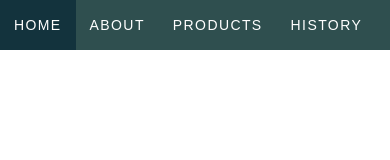
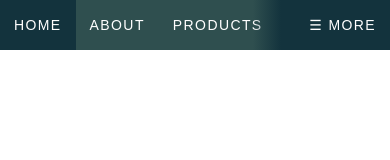
Before and after one commit to dwgrossberg/dynamicUI, a website built with webpack: page dist/index.html in a window 390 px wide. Built offline with nearby package versions, Linux system fonts and the light colour scheme.

Commit message:
Rework mobile menu to incorporate a nav tag for css linking

```diff
--- a/src/mobileMenu.js
+++ b/src/mobileMenu.js
@@ -2,49 +2,46 @@ const mobileMenu = (() => {
   let mobileMenuDOM;
   const setMobileMenuDOM = (elemID) => {
     mobileMenuDOM = document.getElementById(`${elemID}`);
-    mobileMenuDOM.style.overflow = "hidden";
   };
 
-  const menuUL = document.createElement("ul");
-  menuUL.style.minWidth = "fit-content";
-  menuUL.style.listStyle = "none";
-  menuUL.style.boxSizing = "border-box";
-  menuUL.style.position = "relative";
-
   const setColumns = (...args) => {
+    const menuNav = document.createElement("nav");
+    menuNav.setAttribute("id", "menu");
+    const menuUL = document.createElement("ul");
+    menuUL.setAttribute("id", "menu-closed");
+    menuUL.style.boxSizing = "border-box";
+    menuUL.style.position = "relative";
     //  Add Close and More to the args list
-    [].push.call(args, [`Close &#215`, "#close-more"]);
-    [].push.call(args, [`More &#9776`, "#more"]);
+    [].push.call(args, [`&#215 Close`, "#menu-closed"]);
+    [].push.call(args, [`&#9776 More`, "#menu"]);
     const menuHeight = window.getComputedStyle(mobileMenuDOM).height;
+    menuNav.style.height = menuHeight;
+    menuNav.style.overflow = "hidden";
     args.forEach((arg) => {
       const argLI = document.createElement("li");
       argLI.classList.add("mobile-nav");
-      menuUL.style.maxHeight = menuHeight * 2;
+      //   menuUL.style.maxHeight = menuHeight * 2;
       argLI.style.cursor = "pointer";
-      argLI.style.display = "inline-block";
+      //   argLI.style.display = "inline-block";
       const argA = document.createElement("a");
       argA.setAttribute("id", `mobile-nav-link-${arg[0]}`);
       argA.innerHTML = arg[0];
       argA.href = arg[1];
-      argA.style.display = "inline-block";
-      argA.style.textDecoration = "none";
-      argA.style.textTransform = "uppercase";
-      argA.style.padding = "0 1em";
-      argA.style.letterSpacing = "0.1em";
-      argA.style.whiteSpace = "nowrap";
-      argA.style.lineHeight = menuHeight;
-      argA.style.height = menuHeight;
+      //   argA.style.display = "inline-block";
+      //   argA.style.textDecoration = "none";
+      //   argA.style.textTransform = "uppercase";
+      //   argA.style.padding = "0 1em";
+      //   argA.style.letterSpacing = "0.1em";
+      //   argA.style.whiteSpace = "nowrap";
+      //   argA.style.lineHeight = menuHeight;
+      //   argA.style.height = menuHeight;
       argLI.appendChild(argA);
       menuUL.appendChild(argLI);
+      menuNav.appendChild(menuUL);
     });
-    // Style the More and Close tabs
-    menuUL.lastChild.style.display = "absolute";
-    menuUL.lastChild.style.right = "0";
-    menuUL.lastChild.style.bottom = menuHeight;
-    menuUL.lastChild.style.paddingLeft = "3em";
     menuUL.childNodes[menuUL.childNodes.length - 2].style.display = "none";
 
-    mobileMenuDOM.appendChild(menuUL);
+    mobileMenuDOM.appendChild(menuNav);
   };
 
   return {
--- a/src/style.css
+++ b/src/style.css
@@ -1,6 +1,7 @@
 :root {
   --dropdown-height: 75px;
   --dropdown-width: 100%;
+  --mobile-height: 50px;
 }
 
 *,
@@ -31,6 +32,7 @@ body {
   height: var(--dropdown-height);
   background-color: #797b84;
   min-width: 800px;
+
   display: none;
 }
 
@@ -63,7 +65,7 @@ body {
 
 #mobile-menu {
   width: 100%;
-  height: 50px;
+  height: var(--mobile-height);
   background-color: darkslategray;
   color: white;
 }
@@ -75,14 +77,74 @@ body {
   background-color: rgba(19, 51, 61, 1);
 }
 
+#mobile-menu ul {
+  max-height: 100px;
+}
+
+#mobile-menu li {
+  display: inline-block;
+}
+
 #mobile-menu a {
   color: white;
+  display: inline-block;
+  text-decoration: none;
+  text-transform: uppercase;
+  padding: 0 1em;
+  letter-spacing: 0.1em;
+  white-space: nowrap;
+  line-height: var(--mobile-height);
+  height: var(--mobile-height);
 }
 
 .mobile-nav:last-child {
+  position: absolute;
+  right: 0;
+  bottom: var(--mobile-height);
+  padding-left: 3em;
   background-image: linear-gradient(
     to right,
     rgba(19, 51, 61, 0) 0,
     rgba(19, 51, 61, 1) 2em
   );
 }
+
+nav#menu:target {
+  height: auto;
+  padding: 0;
+}
+
+nav#menu:target ul {
+  max-height: none;
+}
+
+nav#menu:target li {
+  display: block;
+}
+
+nav#menu:target a {
+  display: block;
+  padding: 0 2em;
+  background-color: rgba(255, 255, 255, 0.05);
+}
+
+nav#menu:target a:hover {
+  background-color: rgba(255, 255, 255, 0.05);
+}
+
+nav#menu:target li:not(:first-child) {
+  margin-top: 2px;
+}
+
+nav#menu:target li:last-child {
+  display: none;
+}
+
+nav#menu:target li:nth-last-child(2) {
+  display: inline-block;
+  position: absolute;
+  top: 0;
+  right: 0;
+  margin: 0;
+  border-left: 2px solid rgb(19, 51, 61);
+}
```
